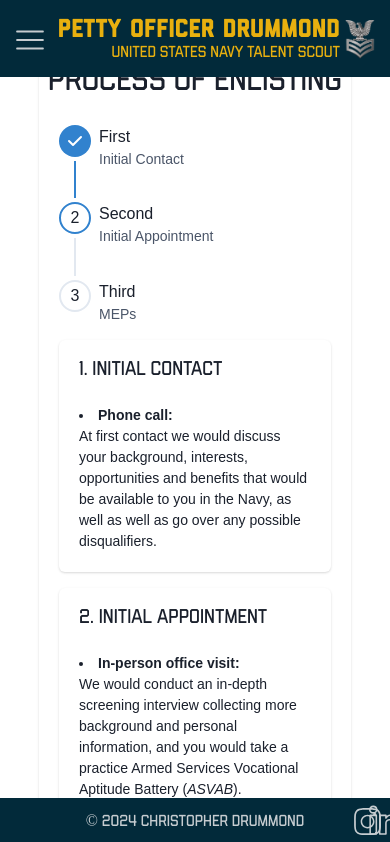
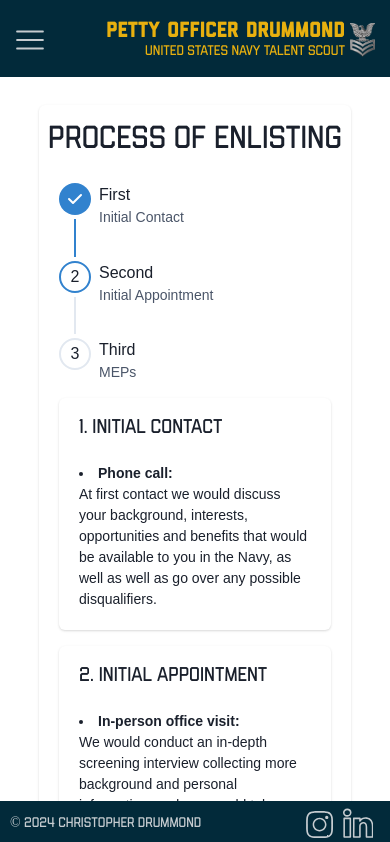
Before and after one commit to kdrummond528/cdrecruiter, a React (Create React App) app: page /process in a window 390 px wide. Shown: the top 842 px of the page. Built offline with nearby package versions, Linux system fonts and the light colour scheme.

Commit message:
modified components

```diff
--- a/src/App.css
+++ b/src/App.css
@@ -305,18 +305,44 @@ footer p {
   margin-left: 97%;
 }
 
-footer a:hover {
+/* footer a:hover {
   font-weight: bold;
-}
+} */
 
 @media only screen and (max-width: 700px) {
 
   .pg-name {
-    font-size: 26px;
+    padding-top: 3px;
+    font-size: 22px;
   }
 
   .pg-subname {
-    font-size: 16px;
+    font-size: 14px;
+  }
+
+  .firstclass {
+    height: 35px;
+    width: 35px;
+    padding-left: 5px;
+    padding-right: 5px;
+  }
+
+  .pgcard {
+    margin-top: 27%;
+    margin-bottom: 27%;
+  }
+
+  footer {
+    text-align: left;
+    font-size: 14px;
+  }
+
+  .ig-icon {
+    margin-left: 80%;
+  }
+
+  .linkedin-icon {
+    margin-left: 90%;
   }
 
   .steps {
@@ -350,18 +376,4 @@ footer a:hover {
     size: 2rem;
   }
 
-  .firstclass {
-    height: 40px;
-    width: 40px;
-    padding-left: 5px;
-    padding-right: 5px;
-  }
 }
-
-/* Responsive layout - makes the two columns stack on top of each other instead of next to each other */
-/* @media screen and (max-width: 600px) {
-  .column {
-    flex: 100%;
-    max-width: 100%;
-  }
-} */
```
